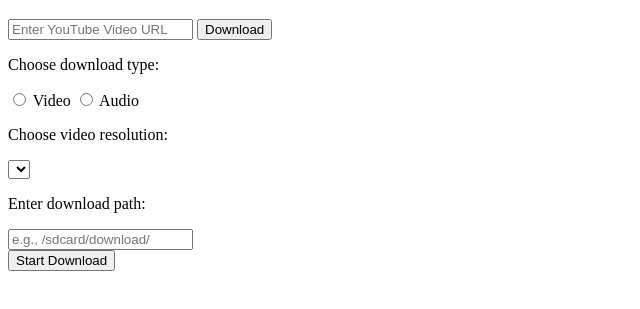
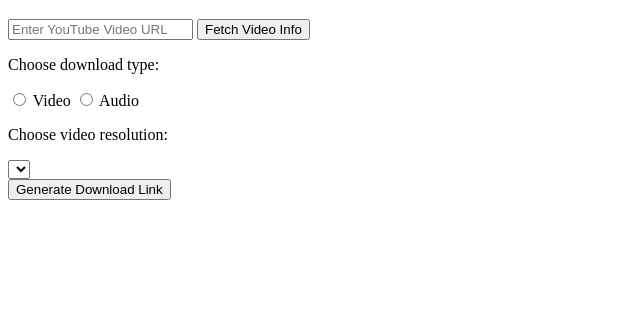
Before and after one commit to GrandpaEJ/test, a plain HTML site: page index.html in a window 1280 px wide. Shown: the part 61-370 px from the top of the page, without its empty margins (0-640 px from the left). Drawn offline with Linux system fonts and the light colour scheme.

Commit message:
Update index.html

```diff
--- a/index.html
+++ b/index.html
@@ -6,7 +6,7 @@
 <body>
     <h1>YouTube Downloader</h1>
     <input type="text" id="videoUrl" placeholder="Enter YouTube Video URL">
-    <button id="downloadButton">Download</button>
+    <button id="fetchInfoButton">Fetch Video Info</button>
 
     <div id="options">
         <p>Choose download type:</p>
@@ -19,14 +19,11 @@
         <select id="resolutionSelect"></select>
     </div>
 
-    <div id="downloadPath">
-        <p>Enter download path:</p>
-        <input type="text" id="pathInput" placeholder="e.g., /sdcard/download/">
+    <button id="generateDownloadLinkButton">Generate Download Link</button>
+
+    <div id="downloadLink">
+        <a id="downloadAnchor" style="display: none;" download="video.mp4">Download Link</a>
     </div>
-
-    <button id="startDownloadButton">Start Download</button>
-
-    <div id="downloadStatus"></div>
 
     <script src="main.js"></script>
 </body>
```
